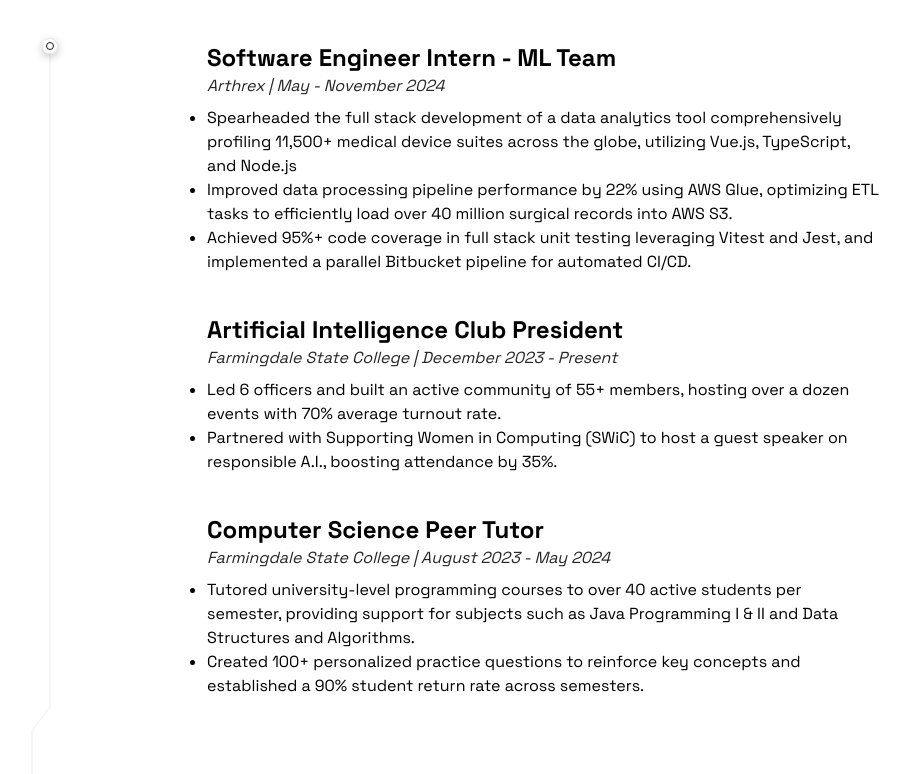
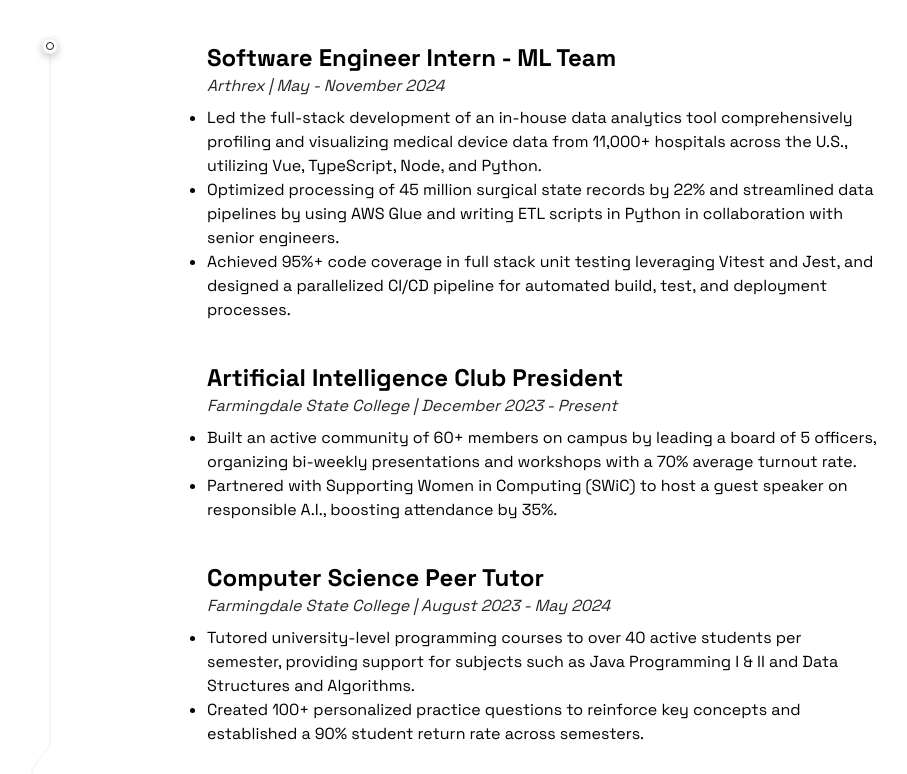
Before and after one commit to tferdous17/portfolio, a Next.js app: page / in a window 1280 px wide. Shown: the part 1746-2520 px from the top of the page, without its empty margins (97-1004 px from the left). Built offline with nearby package versions, Linux system fonts and the light colour scheme.

Commit message:
update experience

```diff
--- a/components/page-ui/ExperienceSection.tsx
+++ b/components/page-ui/ExperienceSection.tsx
@@ -30,12 +30,12 @@
         title: 'Software Engineer Intern - ML Team',
         description: (
             <ul className="list-disc">
-                <li> Spearheaded the full stack development of a data analytics tool comprehensively profiling 11,500+ medical
-                device suites across the globe, utilizing Vue.js, TypeScript, and Node.js</li>
-                <li>Improved data processing pipeline performance by 22% using AWS Glue, optimizing ETL tasks to efficiently load
-                over 40 million surgical records into AWS S3.</li>
-                <li>Achieved 95%+ code coverage in full stack unit testing leveraging Vitest and Jest, and implemented a parallel
-                Bitbucket pipeline for automated CI/CD.</li>
+                <li>Led the full-stack development of an in-house data analytics tool comprehensively profiling and visualizing medical
+                device data from 11,000+ hospitals across the U.S., utilizing Vue, TypeScript, Node, and Python.</li>
+                <li>Optimized processing of 45 million surgical state records by 22% and streamlined data pipelines by using AWS Glue and
+                writing ETL scripts in Python in collaboration with senior engineers.</li>
+                <li>Achieved 95%+ code coverage in full stack unit testing leveraging Vitest and Jest, and designed a parallelized
+                CI/CD pipeline for automated build, test, and deployment processes.</li>
             </ul>
         ),
         badge: 'Arthrex | May - November 2024'
@@ -44,9 +44,9 @@
         title: 'Artificial Intelligence Club President',
         description: (
             <ul className="list-disc">
-                <li> Led 6 officers and built an active community of 55+ members, hosting over a dozen events with 70% average
-                turnout rate.</li>
-                <li> Partnered with Supporting Women in Computing (SWiC) to host a guest speaker on responsible A.I., boosting
+                <li>Built an active community of 60+ members on campus by leading a board of 5 officers, organizing bi-weekly
+                presentations and workshops with a 70% average turnout rate.</li>
+                <li>Partnered with Supporting Women in Computing (SWiC) to host a guest speaker on responsible A.I., boosting
                 attendance by 35%.</li>
             </ul>
         ),
@@ -56,7 +56,7 @@
         title: 'Computer Science Peer Tutor',
         description: (
             <ul className="list-disc">
-                <li> Tutored university-level programming courses to over 40 active students per semester, providing support for
+                <li>Tutored university-level programming courses to over 40 active students per semester, providing support for
                 subjects such as Java Programming I & II and Data Structures and Algorithms.</li>
                 <li>Created 100+ personalized practice questions to reinforce key concepts and established a 90% student return rate
                 across semesters.</li>
```
